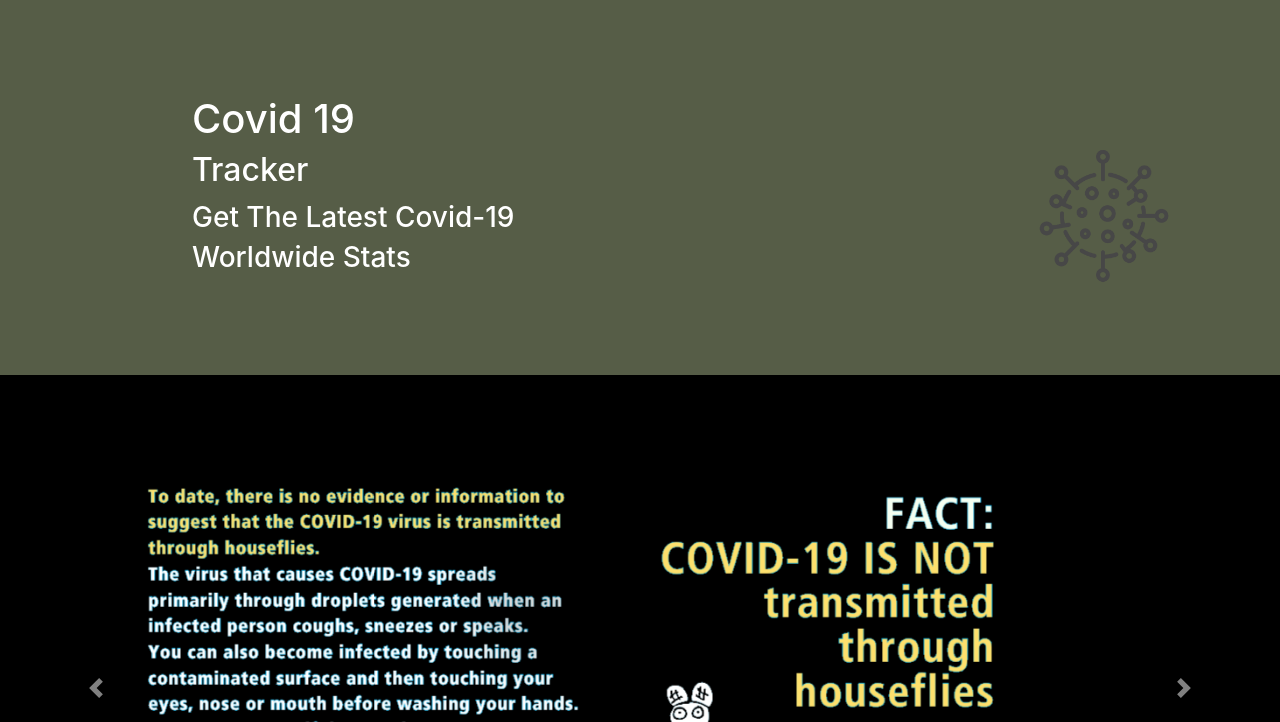
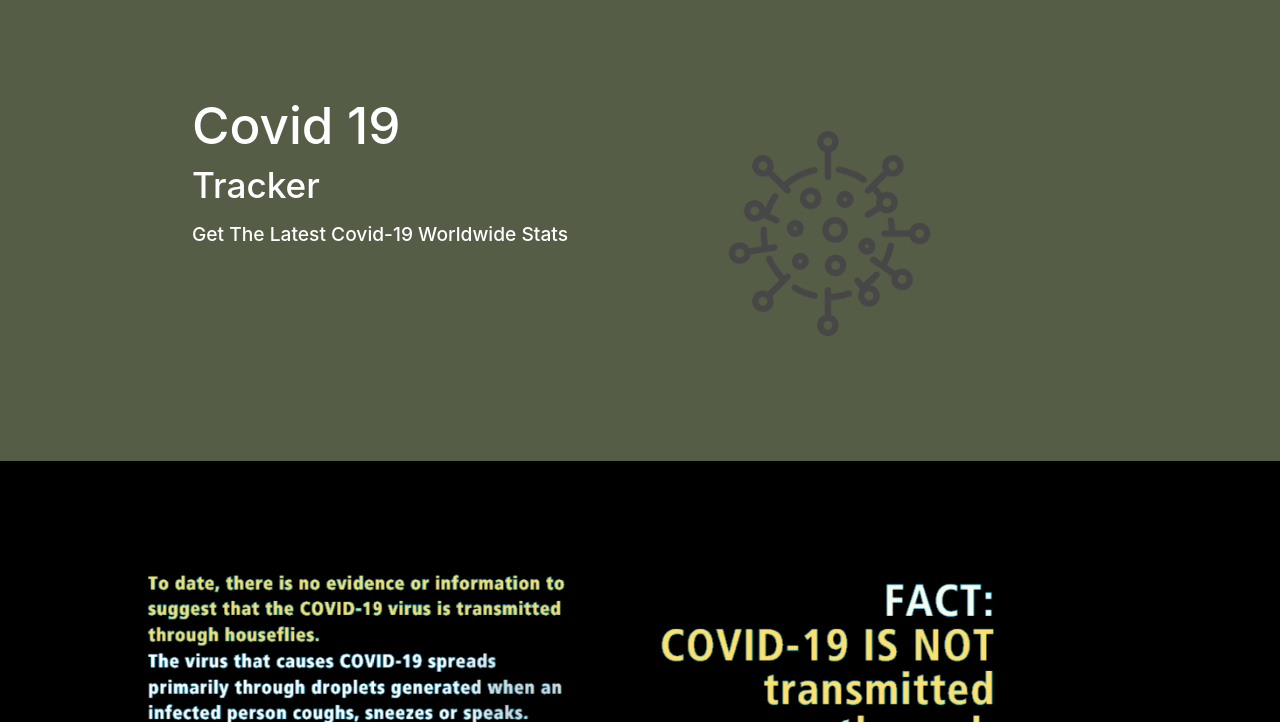
Before and after one commit to zees98/covid19Tracker, a plain HTML site: page index.html in a window 1280 px wide. Shown: the part 78-800 px from the top of the page. Drawn offline with nearby package versions, Linux system fonts and the light colour scheme.

Commit message:
Image inline

```diff
--- a/css/styles.css
+++ b/css/styles.css
@@ -29,18 +29,20 @@
     background-color: #565d47;
     color: white;
 }
-
+#title h1 {
+    font-size: 3.2rem;
+}
+#title h2 {
+    font-size: 2.2rem;
+}
 #title h3 {
+    font-size: 1.2rem;
     line-height: 2.5rem;
 }
 
 .title-head img {
-    position: absolute;
-    top: 10%;
-    right: -30%;
-    width: 60%;
-    /* width: 95%; */
-
+    margin-right: auto;
+    width: 80%;
 }
 
 #title .carousel {
--- a/index.html
+++ b/index.html
@@ -40,7 +40,7 @@
                     <h2>Tracker</h2>
                     <h3>Get The Latest Covid-19 Worldwide Stats</h3>
                 </div>
-                <div class="col-md-6 head-img">
+                <div class="col-md-6 ml-auto">
                     <img src="images/wuhan-coronavirus-virus-outbreak-02-512.png" alt="">
                 </div>
             </div>
```
